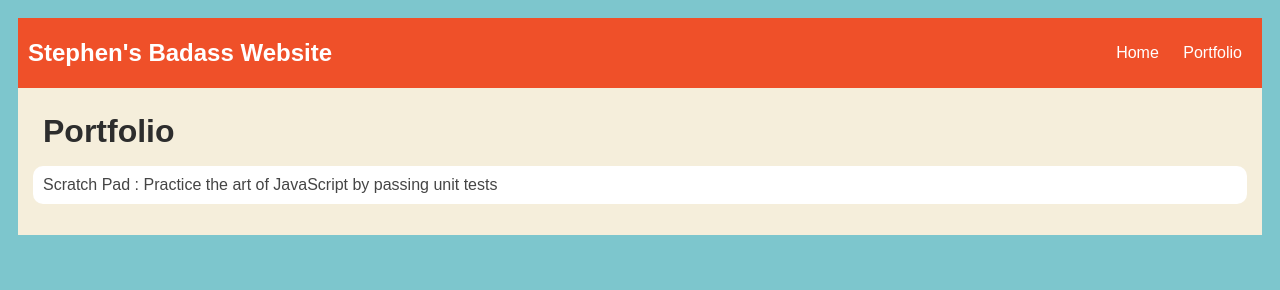
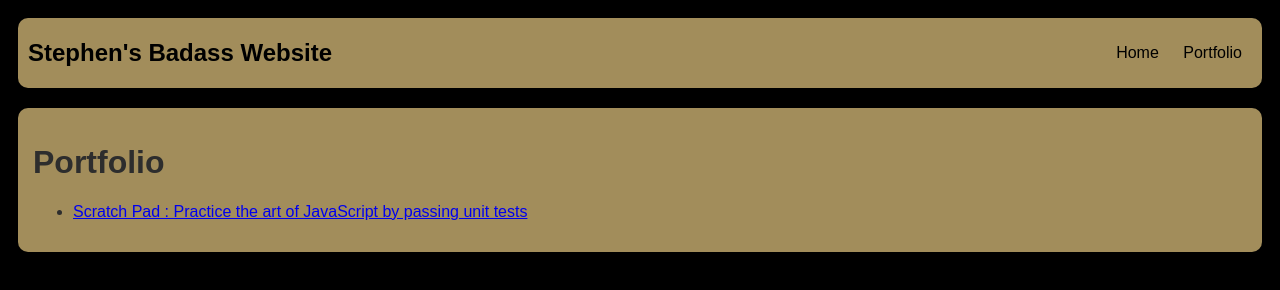
Before and after one commit to skelly1/skelly1.github.io, a plain HTML site: page portfolio.html in a window 1280 px wide. Drawn offline with nearby package versions, Linux system fonts and the light colour scheme.

Commit message:
add portfolio.html file

```diff
--- a/portfolio.html
+++ b/portfolio.html
@@ -4,7 +4,7 @@
         <title>Stephen's Badass Website</title>
         <style type="text/css">
             body {
-                background: rgb(125, 198, 205);
+                background: rgb(0, 0, 0);
                 color: rgb(45, 45, 45);
                 padding: 10px;
                 font-family: arial;
@@ -13,25 +13,24 @@
                 font-size: 1.5em;
                 font-weight: bold;
             }
-            h1 {
-                margin: 10px;
-            }
-            #all-contents {
+            [id=all-contents] {
                 max-width: 800px;
                 margin: auto;
             }
 
             /* navigation menu */
             nav {
-                background: rgb(239, 80, 41);
+                background: rgb(162, 141, 91);
+                border-radius: 10px;
                 margin: 0 auto;
+                margin-bottom: 20px;
                 display: flex;
                 padding: 10px;
             }
             nav header {
                 display: flex;
                 align-items: center;
-                color: rgb(255, 255, 255);
+                color: rgb(0, 0, 0);
                 flex: 1;
             }
             nav ul {
@@ -43,39 +42,29 @@
             }
             nav a {
                 text-decoration: none;
-                color: #fff;
+                color: rgb(0, 0, 0);
             }
 
             /* main container area beneath menu */
             main {
-                background: rgb(245, 238, 219);
+                background: rgb(162, 141, 91);
                 display: flex;
+                border-radius: 10px;
             }
-            .content {
+            [class=sidebar] {
+                margin-right: 25px;
+                padding: 10px;
+            }
+            [class=sidebar] img {
+                width: 200px;
+                border-radius: 10px;
+            }
+            [class=content] {
                 flex: 1;
                 padding: 15px;
             }
-
-            /* portfolio styles */
-            #portfolio {
-                list-style-type: none;
-                padding-left: 0;
-            }
-
-            #portfolio li {
-                background: #fff;
-                padding: 10px;
-                border-radius: 10px;
-                margin-bottom: 10px;
-            }
-
-            #portfolio li:hover {
-                background: #eee;
-            }
-
-            #portfolio a {
-                text-decoration: none;
-                color: #454545;
+            [class=interests] header {
+                font-size: 1.25em;
             }
         </style>
     </head>
```
